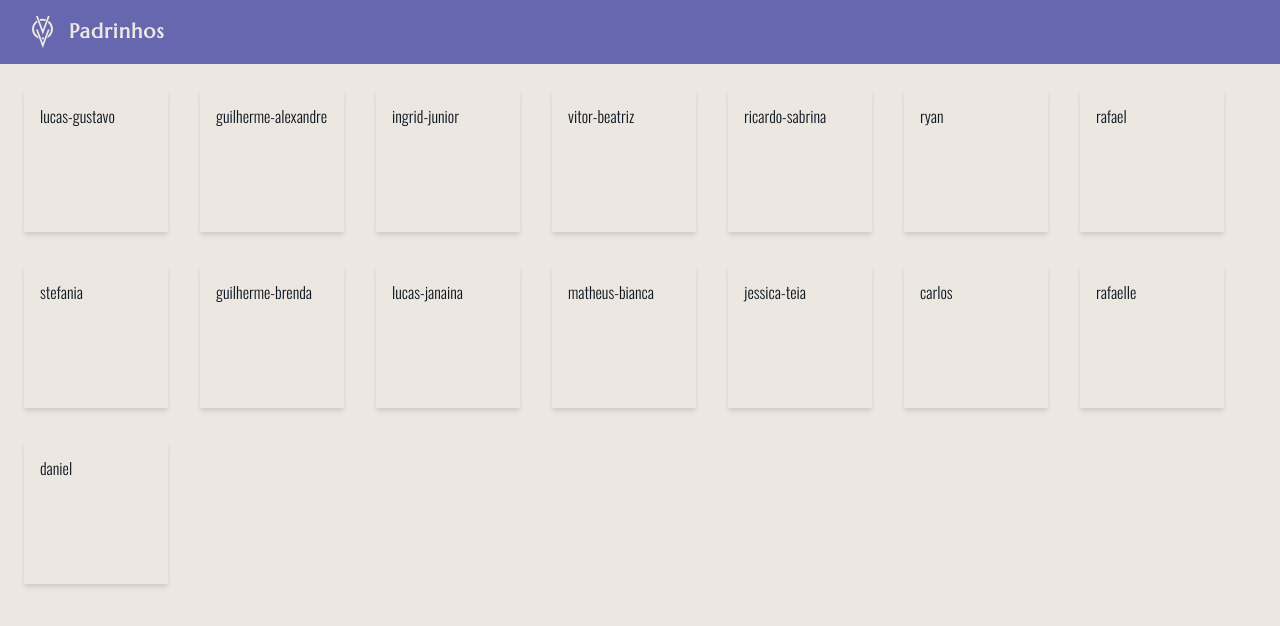
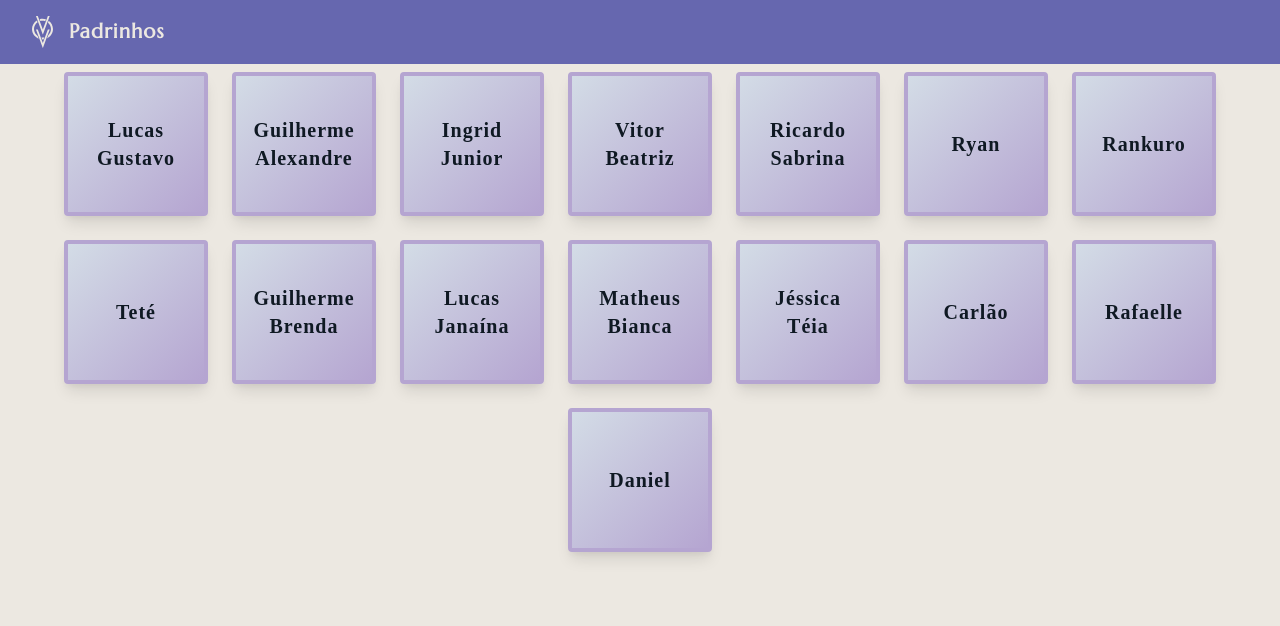
Before and after one commit to Victorb999/Padrinhos-VV, a Next.js app: page / in a window 1280 px wide. Shown: the top 626 px of the page. Built offline with nearby package versions, Linux system fonts and the light colour scheme; a web font is replaced by a local one.

Commit message:
Update page.tsx

```diff
--- a/app/page.tsx
+++ b/app/page.tsx
@@ -1,20 +1,34 @@
 import Link from 'next/link'
-import { Groomsman } from '../services/types'
+import { Groomsman, Member } from '../services/types'
 import { getPadrinhos } from '../services/getPadrinhos'
 
 export default async function IndexPage() {
   const data = await getPadrinhos()
 
   return (
-    <div className="flex flex-wrap p-2">
+    <div className="flex flex-wrap gap-2 flex justify-center items-center">
       {data?.groomsmen.map((groomsman: Groomsman) => {
         return (
           <Link
-            className="shadow-md flexitems-center p-4 m-4 h-36 w-36 hover:bg-purple"
+            className="
+            flex flex-col justify-center items-center
+            gap-4 p-2 m-2
+            rounded border-4 border-purple-light shadow-lg shadow-black
+            bg-gradient-to-br	from-gray-light to-purple-light
+            w-36 h-36
+            "
             key={groomsman.id}
             href={`/${groomsman.slug}`}
           >
-            {groomsman.slug}
+            <div className="flex flex-col justify-center items-center">
+              {groomsman.members?.map((member: Member) => {
+                return (
+                  <span className="font-cursive font-bold text-dark tracking-wider text-xl">
+                    {member.nickName}
+                  </span>
+                )
+              })}
+            </div>
           </Link>
         )
       })}
```
